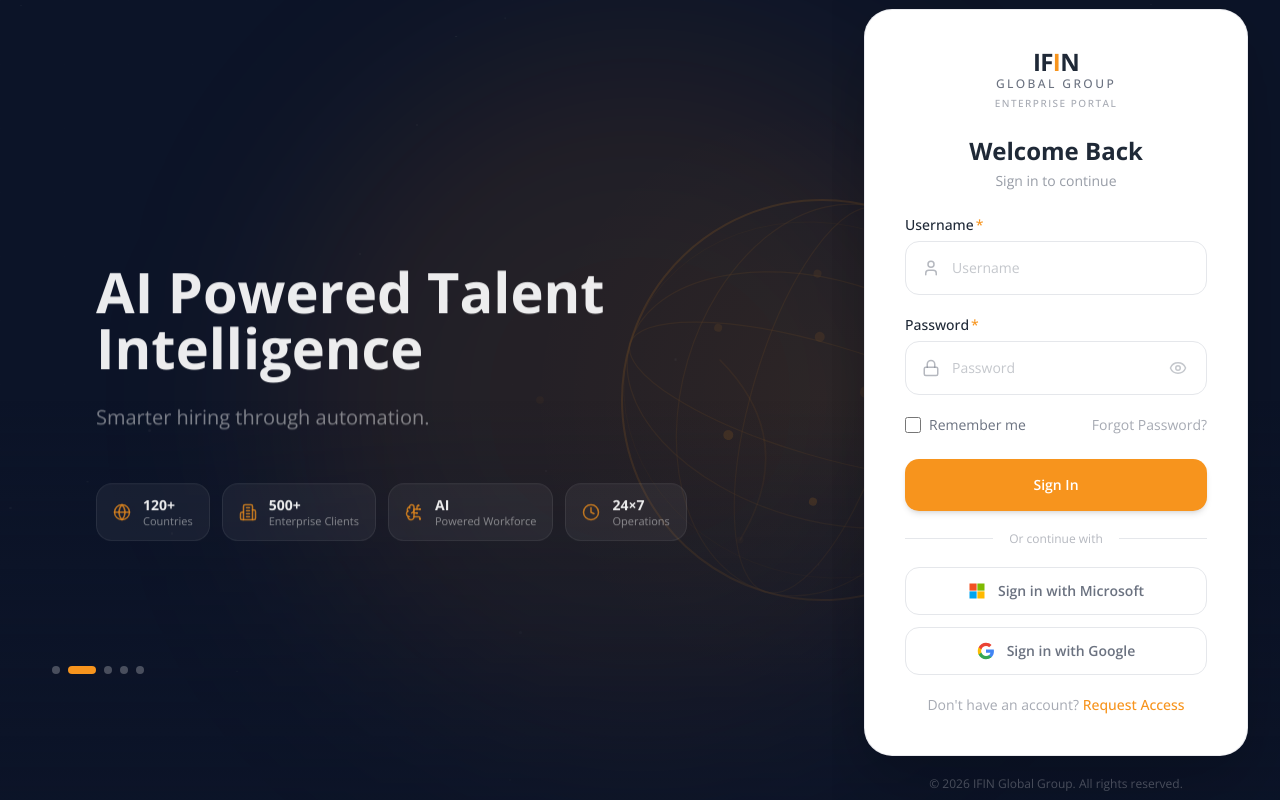
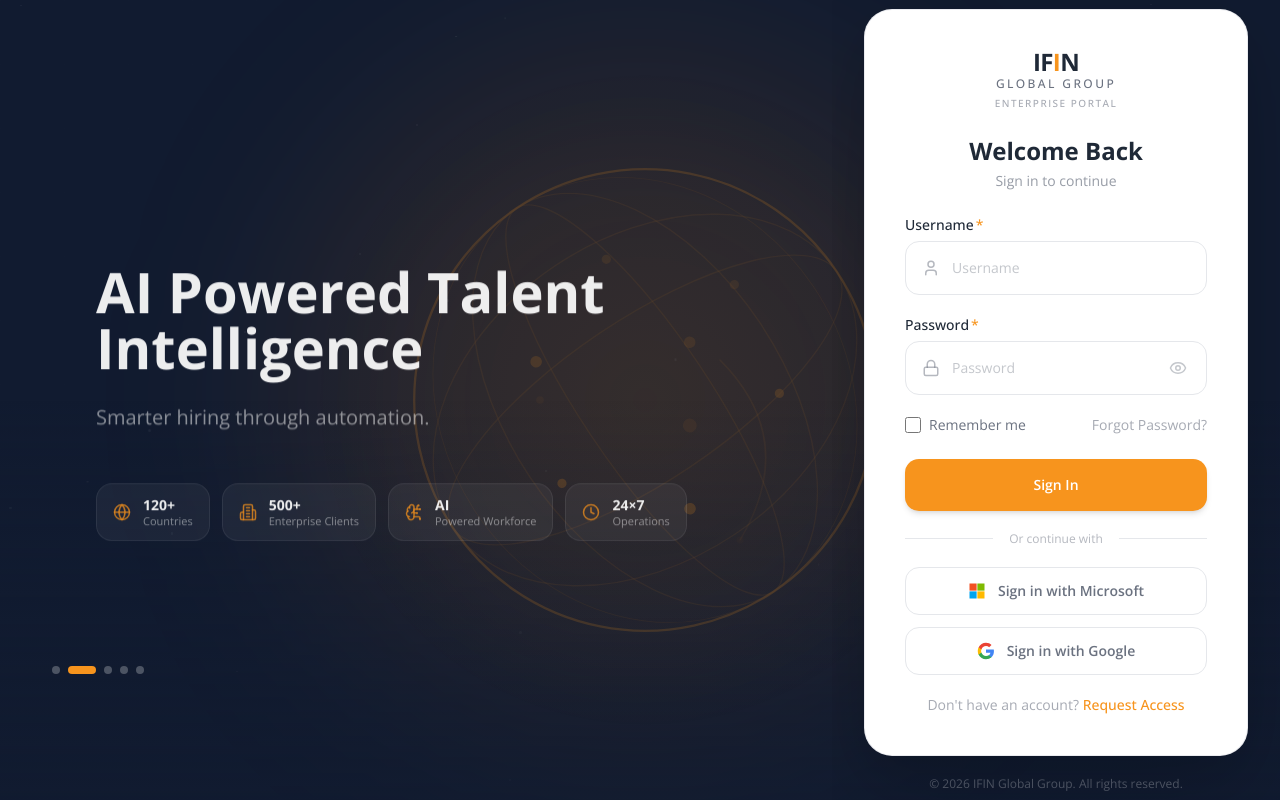
Before and after one commit to Gowtham-2004/IFIN_Global_Group, a React (Vite) app: page / in a window 1280 px wide. Built offline with nearby package versions, Linux system fonts and the light colour scheme.

Commit message:
Globe update

```diff
--- a/src/components/AnimatedBackground.tsx
+++ b/src/components/AnimatedBackground.tsx
@@ -1,4 +1,3 @@
-import Globe from './Globe'
 import ConnectionLines from './ConnectionLines'
 import Particles from './Particles'
 
@@ -18,7 +17,6 @@
       <div className="absolute inset-0 flex items-center justify-center pointer-events-none">
         <div className="w-[700px] h-[700px] rounded-full bg-brand/10 blur-[100px]" />
       </div>
-      <Globe />
       <ConnectionLines />
       <Particles />
       <div className="absolute inset-0 bg-gradient-to-b from-surface/0 via-surface/0 to-surface/60 pointer-events-none" />
--- a/src/components/AuthLayout.tsx
+++ b/src/components/AuthLayout.tsx
@@ -1,6 +1,7 @@
 import { type ReactNode } from 'react'
 import AnimatedBackground from './AnimatedBackground'
 import HeroSlider from './HeroSlider'
+import GlobeContainer from './GlobeContainer'
 
 interface AuthLayoutProps {
   children: ReactNode
@@ -11,10 +12,13 @@
     <main className="relative h-screen w-screen overflow-hidden bg-surface">
       <AnimatedBackground />
       <div className="relative z-10 flex h-full max-lg:flex-col">
-        <div className="w-[65%] h-screen max-lg:hidden">
-          <HeroSlider />
+        <div className="relative w-[65%] h-screen max-lg:hidden">
+          <GlobeContainer />
+          <div className="relative z-10 h-full">
+            <HeroSlider />
+          </div>
         </div>
-        <div className="w-full lg:w-[35%] h-screen flex items-center justify-center p-6 lg:p-8 overflow-y-auto">
+        <div className="relative z-20 w-full lg:w-[35%] h-screen flex items-center justify-center p-6 lg:p-8 overflow-y-auto">
           {children}
         </div>
       </div>
--- a/src/components/Globe.tsx
+++ b/src/components/Globe.tsx
@@ -13,55 +13,53 @@
 
 export default function Globe() {
   return (
-    <div className="absolute inset-0 flex items-center justify-center pointer-events-none">
-      <div className="relative flex items-center justify-center" style={{ transform: 'translateX(35%)' }}>
+    <div className="relative flex items-center justify-center">
       <div
-          className="absolute w-[600px] h-[600px] rounded-full"
+        className="absolute w-[min(85vh,1000px)] h-[min(85vh,1000px)] rounded-full"
         style={{
-            background: 'radial-gradient(circle, rgba(247,148,29,0.35) 0%, rgba(247,148,29,0) 70%)',
-            opacity: 0.12,
+          background: 'radial-gradient(circle, rgba(247,148,29,0.055) 0%, rgba(247,148,29,0) 70%)',
         }}
       />
       <motion.svg
         viewBox="0 0 260 260"
-          className="w-[520px] h-[520px] opacity-20"
+        className="w-[min(75vh,1000px)] h-[min(75vh,1000px)] opacity-25"
         animate={{ rotate: 360 }}
-          transition={{ duration: 120, repeat: Infinity, ease: 'linear' }}
+        transition={{ duration: 35, repeat: Infinity, ease: 'linear' }}
       >
         <circle
           cx="130" cy="130" r="100"
           fill="none"
-            stroke="rgba(247,148,29,0.6)"
+            stroke="rgba(247,148,29,0.65)"
             strokeWidth="1"
         />
         <ellipse
             cx="130" cy="130" rx="35" ry="100"
             fill="none"
-            stroke="rgba(247,148,29,0.35)"
+            stroke="rgba(247,148,29,0.25)"
             strokeWidth="0.6"
         />
         <ellipse
             cx="130" cy="130" rx="70" ry="100"
             fill="none"
-            stroke="rgba(247,148,29,0.35)"
+            stroke="rgba(247,148,29,0.25)"
             strokeWidth="0.6"
         />
         <ellipse
             cx="130" cy="130" rx="100" ry="28"
             fill="none"
-            stroke="rgba(247,148,29,0.35)"
+            stroke="rgba(247,148,29,0.25)"
             strokeWidth="0.6"
         />
         <ellipse
             cx="130" cy="130" rx="100" ry="60"
             fill="none"
-            stroke="rgba(247,148,29,0.35)"
+            stroke="rgba(247,148,29,0.25)"
             strokeWidth="0.6"
         />
         <ellipse
             cx="130" cy="130" rx="100" ry="88"
             fill="none"
-            stroke="rgba(247,148,29,0.2)"
+            stroke="rgba(247,148,29,0.23)"
             strokeWidth="0.4"
         />
         {globeNodes.map((node, i) => (
@@ -71,8 +69,8 @@
             cy={node.cy}
             r={node.r}
             fill="#F7941D"
-              initial={{ opacity: 0.3 }}
-              animate={{ opacity: [0.3, 0.8, 0.3] }}
+            initial={{ opacity: 0.25 }}
+            animate={{ opacity: [0.25, 0.7, 0.25] }}
             transition={{
               duration: 3,
               delay: i * 0.4,
@@ -83,6 +81,5 @@
         ))}
       </motion.svg>
     </div>
-    </div>
   )
 }
--- /dev/null
+++ b/src/components/GlobeContainer.tsx
@@ -0,0 +1,11 @@
+import Globe from './Globe'
+
+export default function GlobeContainer() {
+  return (
+    <div
+      className="absolute left-0 inset-y-0 w-[155%] overflow-visible pointer-events-none flex items-center justify-center"
+    >
+      <Globe />
+    </div>
+  )
+}
--- a/src/components/Particles.tsx
+++ b/src/components/Particles.tsx
@@ -44,7 +44,7 @@
           animate={{
             x: [0, p.xMovement, 0],
             y: [0, p.yMovement, 0],
-            opacity: [0.1, 0.3, 0.1],
+            opacity: [0.12, 0.35, 0.12],
           }}
           transition={{
             duration: p.duration,
--- a/src/components/SlideCard.tsx
+++ b/src/components/SlideCard.tsx
@@ -24,7 +24,7 @@
             initial={{ opacity: 0, y: 15 }}
             animate={isActive ? { opacity: 1, y: 0 } : { opacity: 0, y: 15 }}
             transition={{ duration: 0.6, delay: 0.15, ease: 'easeOut' }}
-            className="text-lg lg:text-xl text-white/70 font-body max-w-lg mb-10"
+            className="text-lg lg:text-xl text-white/[0.78] font-body max-w-lg mb-10"
           >
             {slide.description}
           </motion.p>
--- a/tailwind.config.js
+++ b/tailwind.config.js
@@ -12,7 +12,7 @@
           hover: '#E67E00',
           light: '#FFF6EF',
         },
-        surface: '#0C1428',
+        surface: '#111B30',
         'surface-secondary': '#151E34',
         border: '#E5E7EB',
         accent: '#2563EB',
```
Lines whose indentation alone changed are shown as unchanged.
